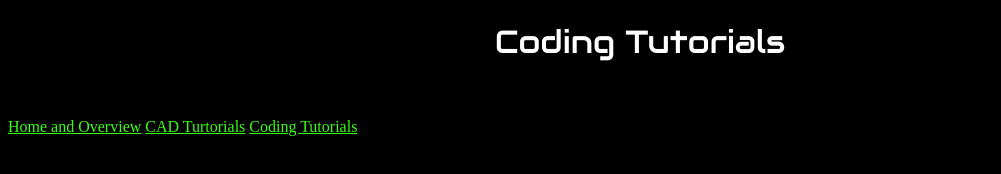
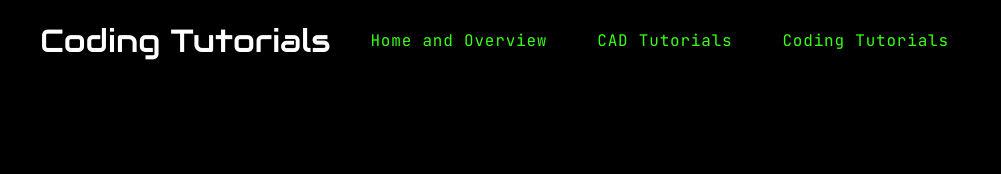
Before and after one commit to DaCrustyCoder/Introduction-for-FTC, a plain HTML site: page code.html in a window 1280 px wide. Shown: the whole page, without its empty margins (0-1001 px from the left). Drawn offline with Linux system fonts and the light colour scheme; a web font is replaced by a local one.

Commit message:
Update code.html

```diff
--- a/code.html
+++ b/code.html
@@ -1,6 +1,5 @@
 <!DOCTYPE html>
 <html lang="en">
-
   <head>
     <meta charset="UTF-8">
     <meta name="viewport" content="width=device-width, initial-scale=1">
@@ -8,55 +7,87 @@
 
     <link rel="preconnect" href="https://fonts.googleapis.com">
     <link rel="preconnect" href="https://fonts.gstatic.com" crossorigin>
-    <link href="https://fonts.googleapis.com/css2?family=Audiowide&family=JetBrains+Mono:ital,wght@0,100..800;1,100..800&family=Road+Rage&display=swap" rel="stylesheet">
+    <link href="https://fonts.googleapis.com/css2?family=Audiowide&family=JetBrains+Mono:wght@400;700&display=swap" rel="stylesheet">
 
     <style>
+      /* Base */
+      body {
+        background-color: black;
+        color: #eee;
+        font-family: "JetBrains Mono", monospace;
+        margin: 0;
+      }
+
+      /* Header: title on the left, links on the right */
+      header {
+        display: flex;
+        justify-content: flex-start;
+        align-items: center;
+        gap: 40px;
+        padding: 20px 40px;
+      }
+
       h1 {
         font-family: "Audiowide", sans-serif;
         font-weight: 400;
         font-style: normal;
         color: white;
+        margin: 0;
+        text-align: left;
+      }
+
+      /* Nav: links side by side */
+      nav {
+        display: flex;
+        align-items: center;
+        gap: 50px;
       }
 
       a {
         color: #39ff14;
+        display: inline-block;
+        text-decoration: none;
+        letter-spacing: 0.05em;
+        transition: transform 0.3s ease, color 0.3s ease;
       }
 
       a:hover {
-        font-size: 1.5rem;
+        transform: scale(1.15);
+        color: #00e5ff;
       }
 
-      body {
-        background-color: black;
+      /* Mobile: stack the title above the links */
+      @media (max-width: 600px) {
+        header {
+          flex-direction: column;
+          gap: 15px;
+        }
+
+        nav {
+          flex-wrap: wrap;
+          justify-content: center;
+          gap: 20px;
+        }
       }
 
-      /*For Heading*/
-      .heading h1 {
-        text-align: center;
+      /* Respect reduced-motion settings */
+      @media (prefers-reduced-motion: reduce) {
+        a {
+          transition: none;
+        }
       }
-
-      body {
-        background-color: black;
-      }
-
     </style>
-
   </head>
 
   <body>
-    <header class = "heading">
+    <header class="heading">
       <h1>Coding Tutorials</h1>
-      <p>IMAGE</p>
+
+      <nav>
+        <a href="index.html">Home and Overview</a>
+        <a href="cad.html">CAD Tutorials</a>
+        <a href="code.html">Coding Tutorials</a>
+      </nav>
     </header>
-
-    <div>
-      <a href="index.html">Home and Overview</a>
-      <a href="cad.html">CAD Turtorials</a>
-      <a href="code.html">Coding Tutorials</a>
-    </div>
-
-
   </body>
-
-
 </html>
```
